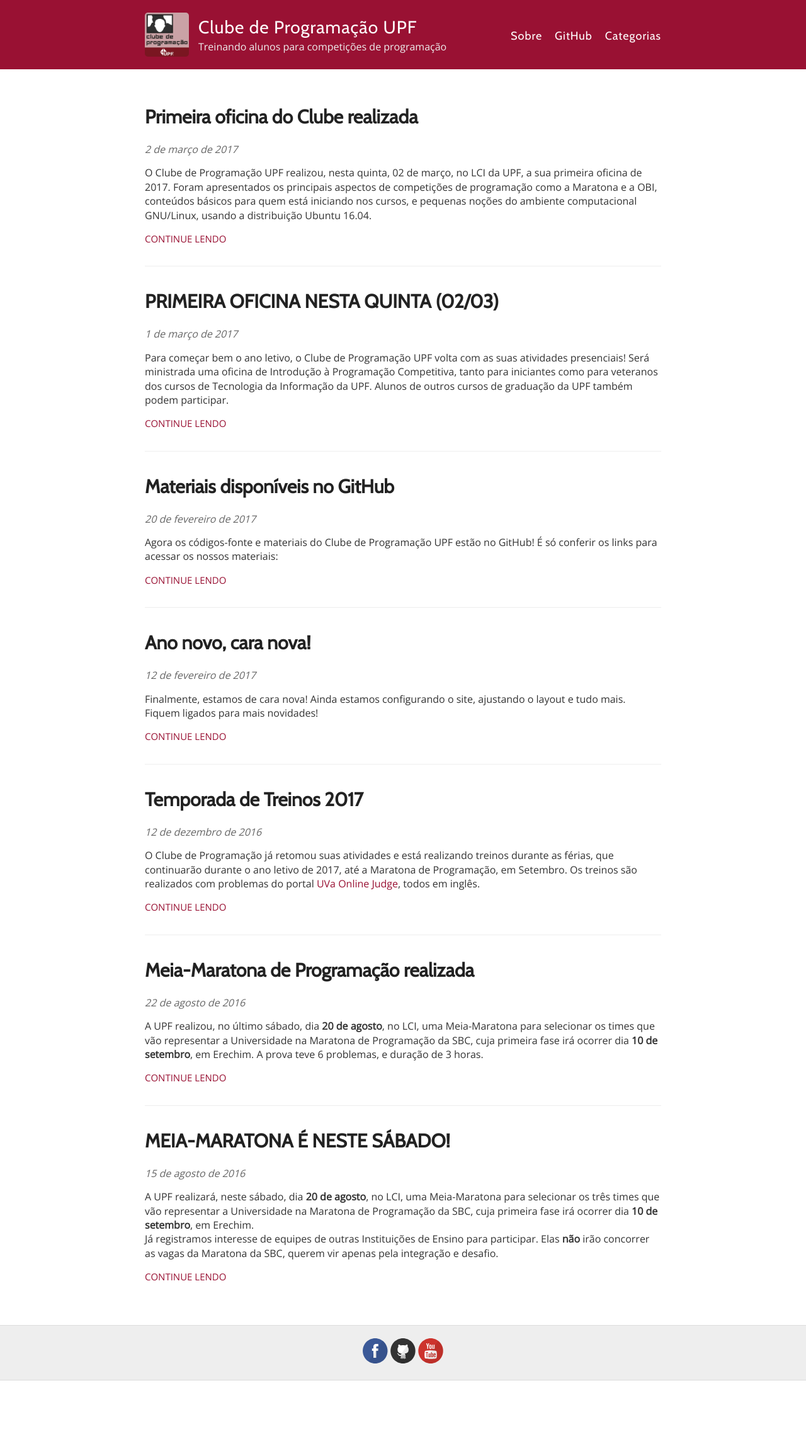
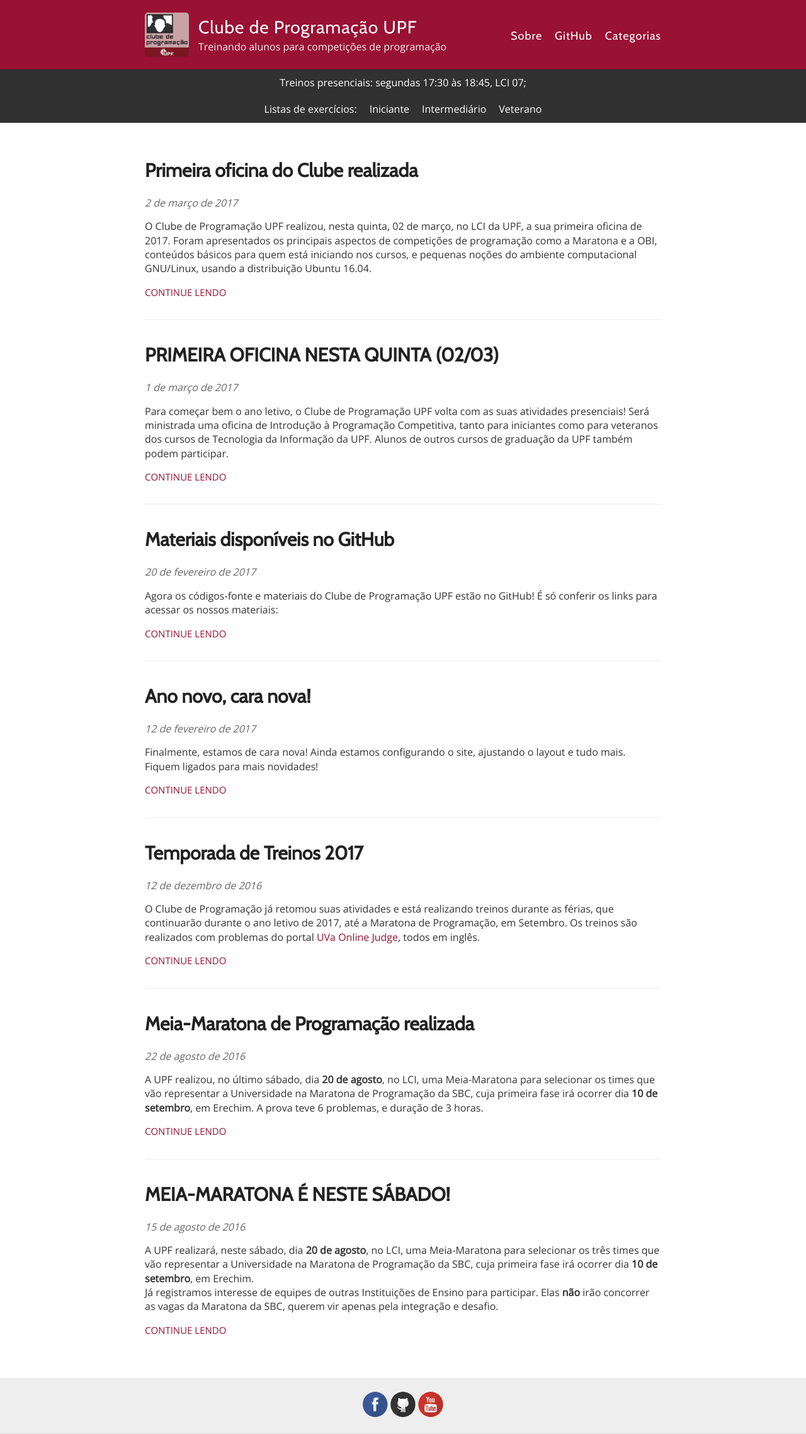
Before and after one commit to maratonaupf/maratonaupf.github.io, a Jekyll site: the page built from index.html, in a window 1280 px wide. Shown: the whole page at 63% size. Built offline with Jekyll 4.4.1, drawn with Linux system fonts in a browser that asks for light colours; the list of posts is cut into pages by our own code; before the commit the page ends 2192 px from its top, so only the background shows below that.

Commit message:
Adicionado header com informações

```diff
--- a/_layouts/default.html
+++ b/_layouts/default.html
@@ -39,9 +39,21 @@
               </li>
             </ul>
           </nav>
-
         </header>
       </div>
+
+      <div class="nav-info site-navigation">
+        <p style="text-align: center; ">Treinos presenciais: segundas 17:30 às 18:45, LCI 07;</p>
+      </div>
+      <div class="nav-info site-navigation">
+        <ul class="menu">
+          <p style="float: left; ">Listas de exercícios: </p>
+          <li class="menu-item"><a href="#">Iniciante</a></li>
+          <li class="menu-item"><a href="#">Intermediário</a></li>
+          <li class="menu-item"><a href="#">Veterano</a></li>
+        </ul>
+      </div>
+
     </div>
 
     <div id="main" role="main" class="container">
--- a/style.scss
+++ b/style.scss
@@ -269,6 +269,27 @@ img {
   visibility: visible;
 }
 
+.nav-info {
+  margin: 0px;
+  background-color: #313131;
+  width: 100%;
+  display: flex;
+}
+.nav-info .menu {
+  text-align: center;
+  margin: auto;
+}
+.nav-info p {
+  color: white;
+  padding: 10px;
+  margin: auto;
+}
+.nav-info .menu .menu-item{
+  padding: 10px;
+}
+.nav-info a:hover {
+  text-shadow: 0px 0px 10px white;
+}
 
 nav {
   float: right;
```
